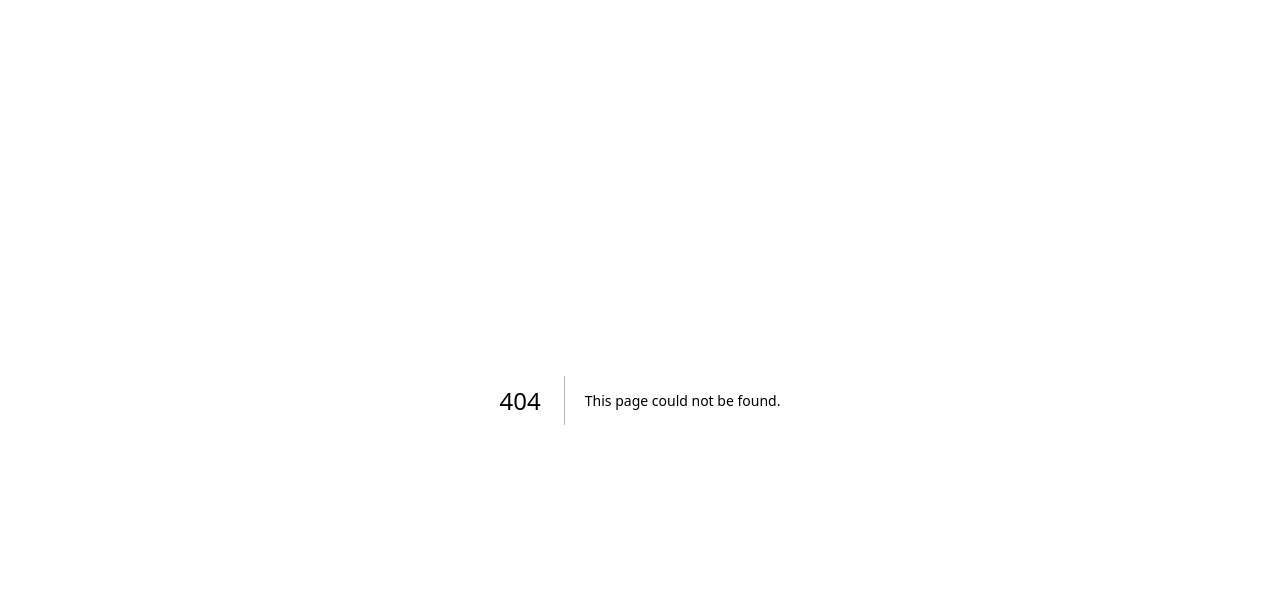
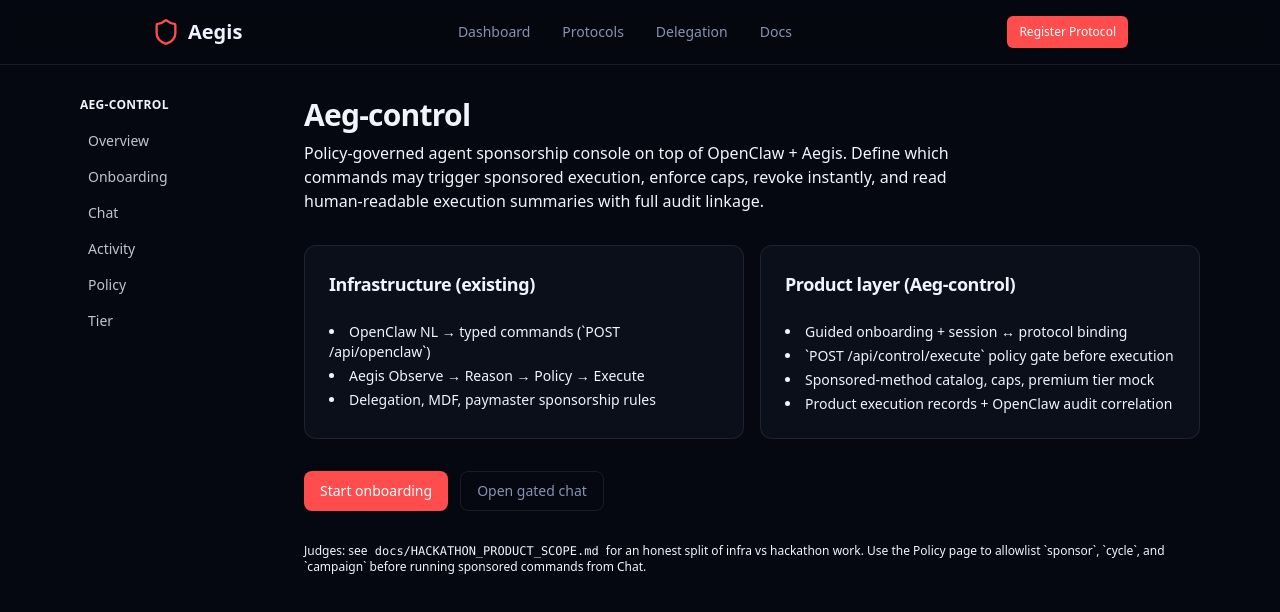
Before and after one commit to Officialhomie/aegis-agent, a Next.js app: page /control in a window 1280 px wide. Before the commit this address had no page. Shown: the top 612 px of the page. Built offline with nearby package versions, Linux system fonts and the light colour scheme.

Commit message:
feat(control): add Control home dashboard page

```diff
--- /dev/null
+++ b/app/control/page.tsx
@@ -0,0 +1,61 @@
+import Link from 'next/link';
+import { Button } from '@/components/ui/button';
+import { Card, CardContent, CardHeader, CardTitle } from '@/components/ui/card';
+
+export default function ControlLandingPage() {
+  return (
+    <div className="space-y-8">
+      <div>
+        <h1 className="text-3xl font-semibold tracking-tight">Aeg-control</h1>
+        <p className="mt-2 max-w-2xl text-muted-foreground">
+          Policy-governed agent sponsorship console on top of OpenClaw + Aegis. Define which
+          commands may trigger sponsored execution, enforce caps, revoke instantly, and read
+          human-readable execution summaries with full audit linkage.
+        </p>
+      </div>
+
+      <div className="grid gap-4 md:grid-cols-2">
+        <Card>
+          <CardHeader>
+            <CardTitle className="text-lg">Infrastructure (existing)</CardTitle>
+          </CardHeader>
+          <CardContent className="text-sm text-muted-foreground">
+            <ul className="list-inside list-disc space-y-1">
+              <li>OpenClaw NL → typed commands (`POST /api/openclaw`)</li>
+              <li>Aegis Observe → Reason → Policy → Execute</li>
+              <li>Delegation, MDF, paymaster sponsorship rules</li>
+            </ul>
+          </CardContent>
+        </Card>
+        <Card>
+          <CardHeader>
+            <CardTitle className="text-lg">Product layer (Aeg-control)</CardTitle>
+          </CardHeader>
+          <CardContent className="text-sm text-muted-foreground">
+            <ul className="list-inside list-disc space-y-1">
+              <li>Guided onboarding + session ↔ protocol binding</li>
+              <li>`POST /api/control/execute` policy gate before execution</li>
+              <li>Sponsored-method catalog, caps, premium tier mock</li>
+              <li>Product execution records + OpenClaw audit correlation</li>
+            </ul>
+          </CardContent>
+        </Card>
+      </div>
+
+      <div className="flex flex-wrap gap-3">
+        <Button asChild>
+          <Link href="/control/onboarding">Start onboarding</Link>
+        </Button>
+        <Button variant="outline" asChild>
+          <Link href="/control/chat">Open gated chat</Link>
+        </Button>
+      </div>
+
+      <p className="text-xs text-muted-foreground">
+        Judges: see <code className="rounded bg-muted px-1">docs/HACKATHON_PRODUCT_SCOPE.md</code> for
+        an honest split of infra vs hackathon work. Use the Policy page to allowlist `sponsor`,
+        `cycle`, and `campaign` before running sponsored commands from Chat.
+      </p>
+    </div>
+  );
+}
```
